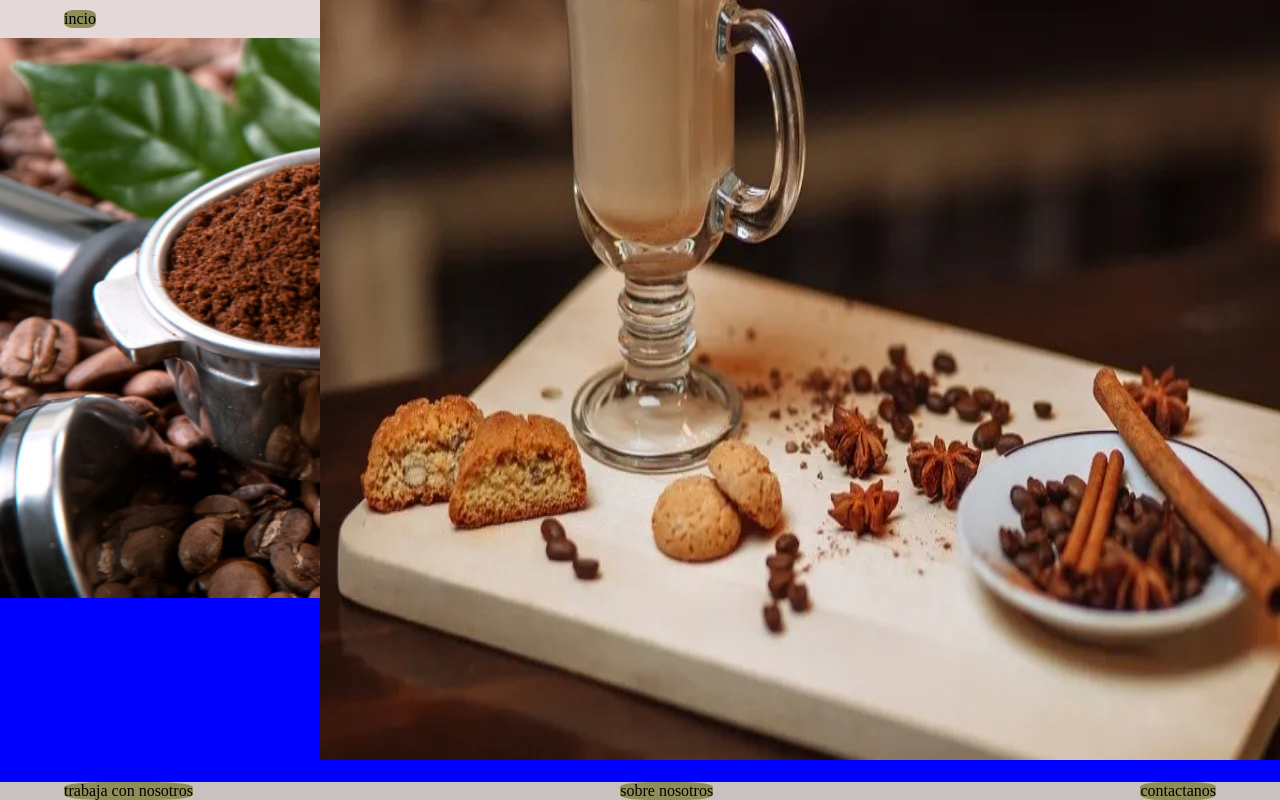
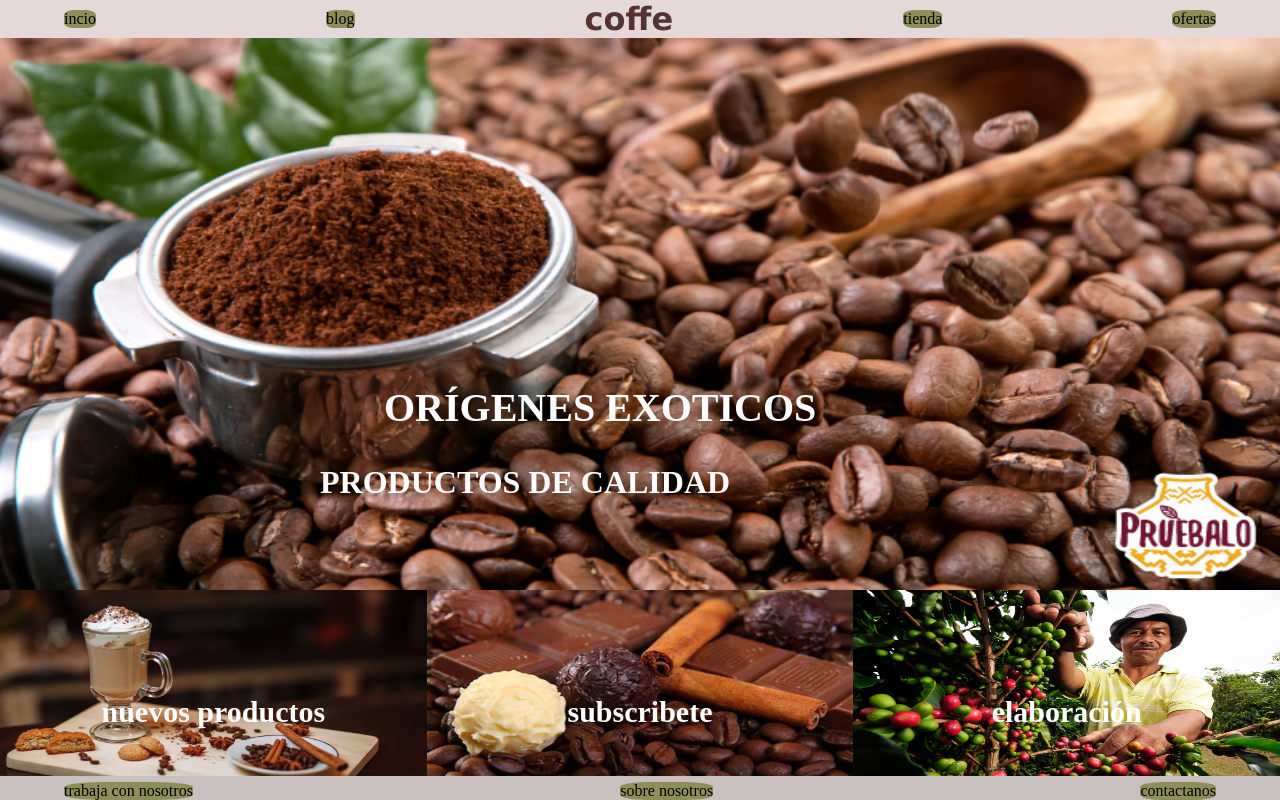
Before and after one commit to CristianJ23/pagina-web-sobre-venta-de-cafe, a plain HTML site: page index.html in a window 1280 px wide. Drawn offline with Linux system fonts and the light colour scheme.

Commit message:
first commit

```diff
--- a/css/styles.css
+++ b/css/styles.css
@@ -25,6 +25,7 @@
 
 #title{
     background-color:#E5D8D8;
+    color: #563232;
 }
 
 #title h1{
@@ -35,7 +36,6 @@
 }
 
 main{
-    background-color: red;
     width: 100%;
     height:auto;
     display: flex;
@@ -44,21 +44,6 @@ main{
     margin: 0%;
     padding: 0%;
 }
-
-body{
-    background-color:blue
-}
-
-/* #image{
-    padding:0%;
-    margin: 0%;
-    background-color: yellow;
-    width: 100%;
-    height: auto;
-    display: flex;
-    justify-content: center;
-    align-items: center;
-} */
 
 #main_image{
     object-fit:fill;
@@ -69,17 +54,20 @@ body{
 .footer_section{
     background-color: #C9C0C0;
     position: fixed;
+    align-items: center;
     bottom: 0%;
     width: 100%;
+    height: 3%;
 }
 
 .footer_section ul{
+    position: relative;
     display: flex;
     list-style-type: none;
     justify-content: space-between;
     align-items: center;
+    top: 25%;
     margin: 0% 5% 0% 5%;
-    ;
 }
 
 .footer_section ul li{
@@ -92,21 +80,56 @@ footer{
     padding:0%;
 }
 
-.new{
-    background-color: red;
+.cont_images{
     display: flex;
-
-    /* justify-content: space-between; */
+    justify-content: center;
+    align-items: center;
     position: fixed;
-    bottom: 5%;
-    /* height: 10%; */
-    width: 50%;
+    bottom: 0%;
+    width: 100%;
+    height: 26.3%;
     padding: 0%;
     margin: 0%;
 }
 
-#new_image{
-    /* width: 100%;
-    height: 5vh; */
-    object-fit:fill;
+.new_image{
+    object-fit: fill;
+    height: 100%;
+    width: 100%;
 }
+
+.image_product{
+    display: flex;
+    justify-content: center;
+    margin:0%;
+    padding: 0%;
+    width: 100%;
+    height: 100%;
+}
+
+.image_product h3{
+    font-size: 30px;
+    position: absolute;
+    color: white;
+    top: 50%;
+}
+
+.main_tittle{
+    background-color: green;
+    color: white;
+}
+
+.main_tittle h1{
+    position: absolute;
+    left: 30%;
+    top: 48vh;
+    font-size: 5vh;
+    width: 60%;
+}
+.main_tittle h2{
+    position: absolute;
+    left: 25%;
+    top: 58vh;
+    width: 60%;
+    font-size: 4vh;
+}
--- a/index.html
+++ b/index.html
@@ -25,11 +25,27 @@
         </nav>
     </header>
     <main>
+        <div class="main_tittle">
+            <h1>ORÍGENES EXOTICOS</h1>
+            <h2>PRODUCTOS DE CALIDAD</h2>
+        </div>
         <img id="main_image" src="img/cafeTostadoImage.jpg" alt="imagen de cafe tostado">
-        <div class="new">
-            <img class="new_image" src="img/cafe1.webp" alt="imagen sobre cafe">
-            <img class="new_image" src="img/productosDeCafe.jpeg" alt="productos de cafe">
-            <img class="new_image" src="img/cosecha de cafe.jpeg" alt="cosecha de cafe">
+        <div class="cont_images">
+            <div class="image_product">
+                <img class="new_image" src="img/cafe1.webp" alt="imagen sobre cafe">
+                <h3>nuevos productos</h3>
+            </div>
+            <div class="image_product">
+                <img class="new_image" src="img/productosDeCafe.jpeg" alt="productos de cafe">
+                <h3>subscribete</h3>
+            </div>
+            <div class="image_product">
+                <img class="new_image" src="img/cosecha de cafe.jpeg" alt="cosecha de cafe">
+                <h3>elaboración</h3>
+            </div>
+        </div>
+        <div class="text_images">
+            <h3></h3>
         </div>
     </main>
     <footer>
```
